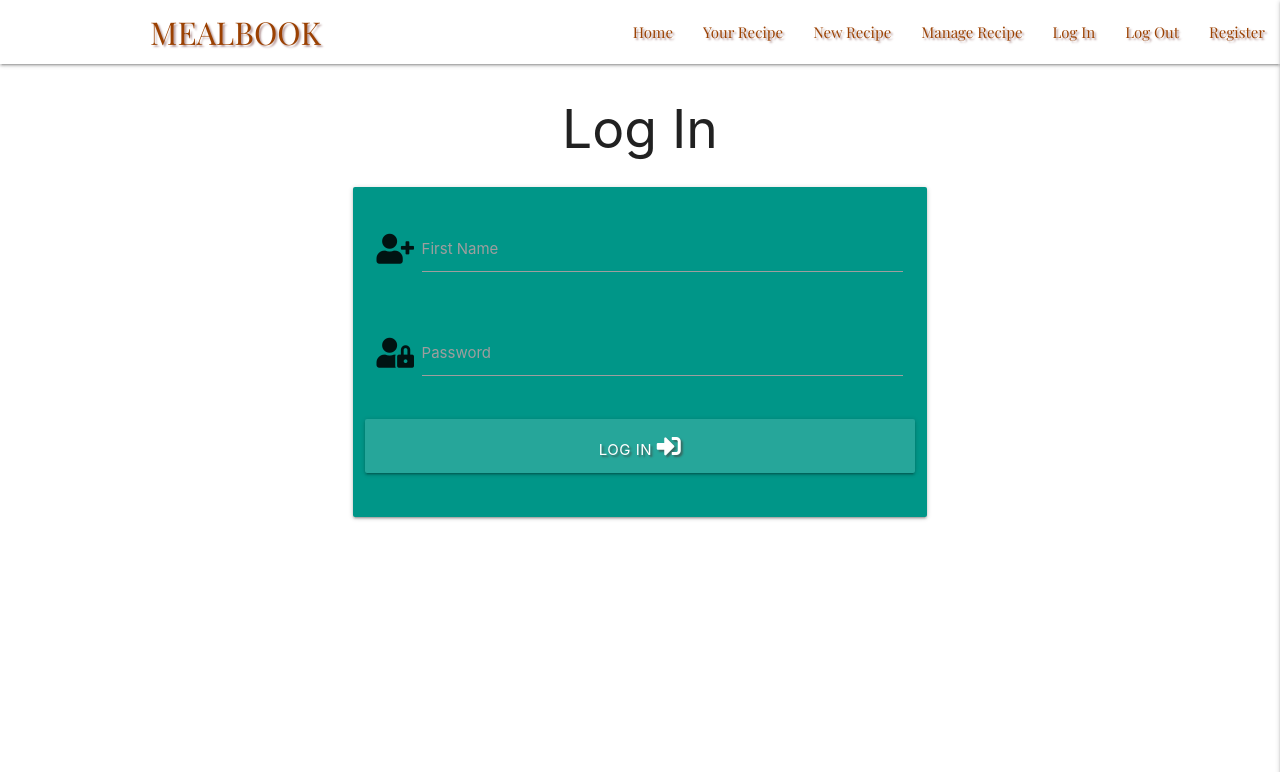
After one commit to kenweechin/recipe-app, a Flask app: page /login in a window 1280 px wide. The commit adds this page. Shown: the top 772 px of the page. Run offline with Flask 2, Linux system fonts and the light colour scheme; some libraries are stand-ins or nearby versions.

Commit message:
Add login functionality

```diff
--- a/app.py
+++ b/app.py
@@ -45,6 +45,27 @@ def register():
     return render_template("register.html")
 
 
+@app.route("/login", methods=["GET", "POST"])
+def login():
+    if request.method == "POST":
+        existing_user = mongo.db.users.find_one({
+            "username": request.form.get("username").lower()})
+
+        if existing_user:
+            if check_password_hash(existing_user["password"], request.form.get("password")):
+                session["user"] = request.form.get("username").lower()
+                flash("Welcome, {}".format(request.form.get("username")))
+            else:
+                flash("You've entered an invalid username and/or password")
+                return redirect(url_for("login"))
+
+        else:
+            flash("Sorry, incorrect username and/or password")
+            return redirect(url_for("login"))
+
+    return render_template("login.html")
+
+
 if __name__ == "__main__":
     app.run(host=os.environ.get("IP"),
             port=int(os.environ.get("PORT")),
--- a/templates/base.html
+++ b/templates/base.html
@@ -29,7 +29,7 @@
                     <li><a href="#">Your Recipe</a></li>
                     <li><a href="#">New Recipe</a></li>
                     <li><a href="#">Manage Recipe</a></li>
-                    <li><a href="#">Log In</a></li>
+                    <li><a href="{{ url_for('login')}}">Log In</a></li>
                     <li><a href="#">Log Out</a></li>
                     <li><a href="{{ url_for('register')}}">Register</a></li>
                 </ul>
@@ -43,7 +43,7 @@
             <li><a href="#">Your Recipe</a></li>
             <li><a href="#">New Recipe</a></li>
             <li><a href="#">Manage Recipe</a></li>
-            <li><a href="#">Log In</a></li>
+            <li><a href="{{ url_for('login')}}">Log In</a></li>
             <li><a href="#">Log Out</a></li>
             <li><a href="{{ url_for('register')}}">Register</a></li>
         </ul>
--- /dev/null
+++ b/templates/login.html
@@ -0,0 +1,34 @@
+{% extends "base.html" %}
+{% block content %}
+
+<h2 class="login-header center-align">Log In</h2>
+
+<div class="row">
+    <form class="col s12 m8 offset-m2" method="POST" action="{{ url_for('login') }}" >
+        <div class="card-panel teal">
+            <div class="row">
+                <div class="input-field col s12">
+                    <i class="fas fa-user-plus prefix"></i>
+                    <input id="username" name="username" type="text" minlength ="4"
+                        maxlength="20" pattern="^[a-zA-Z0-9]{4,20}$" class="validate" required>
+                    <label for="username">First Name</label>
+                </div>
+            </div>
+            <div class="row">
+                <div class="input-field col s12">
+                    <i class="fas fa-user-lock prefix"></i>
+                    <input id="password" name="password" type="password" minlength ="6"
+                    maxlength="20" pattern="^[a-zA-Z0-9]{6,20}$" class="validate">
+                    <label for="password">Password</label>
+                </div>
+            </div>
+            <div class="row">
+                <button type="submit" class="col s12 btn-large text-shadow">
+                    Log In <i class="fas fa-sign-in-alt"></i>
+                </button>
+            </div>
+        </div>
+    </form>
+</div>
+
+{% endblock %}
```
